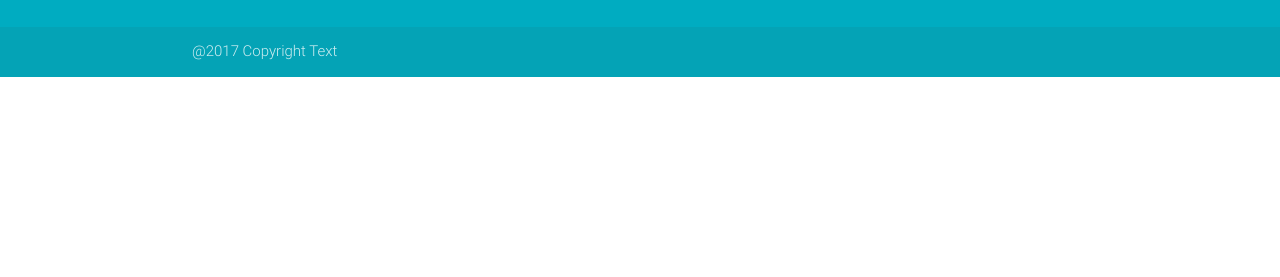
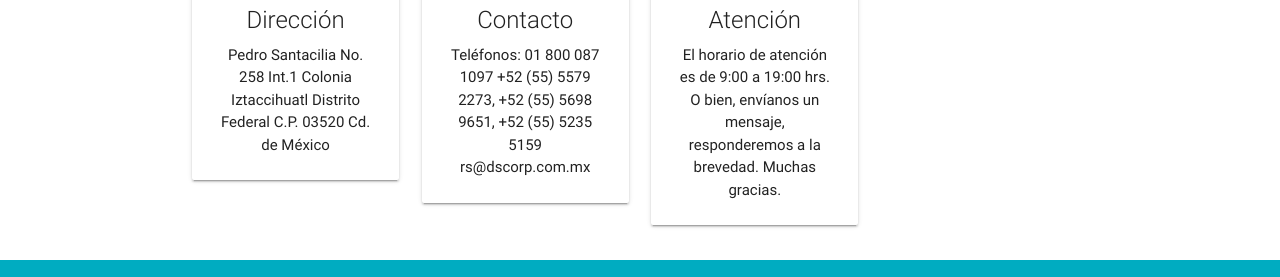
Before and after one commit to creativef25/LianDigital, a plain HTML site: page index.html in a window 1280 px wide. Shown: the part 2882-3159 px from the top of the page. Before the commit the page ends 2959 px from the top, so only its background shows below. Drawn offline with nearby package versions, Linux system fonts and the light colour scheme.

Commit message:
se ingresa la parte de contactos aun no esta completa

```diff
--- a/index.html
+++ b/index.html
@@ -206,7 +206,7 @@
   <h2 class="center cyan-text" id="clientes">CLIENTES</h2>
   <div class="row">
     <div class="col s12 m4">
-      <div class="card">
+      <div class="card z-depth-4">
         <div class="card-image waves-effect waves-block waves-teal">
           <a href="http://warriorslabs.com/" target="_blank"><img src="img/warriors1.jpg" class="activator" alt=""></a>
         </div>
@@ -218,7 +218,7 @@
       </div>
     </div>
     <div class="col s12 m4">
-      <div class="card">
+      <div class="card  z-depth-4">
         <div class="card-image waves-effect waves-block waves-teal">
           <a href="http://sisnet.mx/" target="_blank"><img src="img/sisnet1.png" class="activator" alt=""></a>
         </div>
@@ -230,7 +230,7 @@
       </div>
     </div>
     <div class="col s12 m4">
-      <div class="card">
+      <div class="card z-depth-2">
         <div class="card-image waves-effect waves-block waves-teal">
           <a href="https://www.inkubando.com/" target="_blank"><img src="img/inkubando.jpg" class="activator" alt=""></a>
         </div>
@@ -250,11 +250,49 @@
   <h2 class="center cyan-text">CONTACTO</h2>
   <div class="row">
     <div class="col s12 m3">
-
+      <div class="card">
+        <div class="card-content">
+          <img src="img/direccion.png" class="center responsive-img" alt="">
+          <span class="card-title center">Dirección</span>
+          <p class="center ">
+            Pedro Santacilia No. 258 Int.1
+            Colonia Iztaccihuatl
+            Distrito Federal
+            C.P. 03520 Cd. de México
+          </p>
+          </div>
+        </div>
+      </div>
+      <div class="col s12 m3">
+        <div class="card">
+          <div class="card-content">
+            <img src="img/direccion.png" class="center responsive-img" alt="">
+            <span class="card-title center">Contacto</span>
+            <p class="center">
+              Teléfonos: 01 800 087 1097
+              +52 (55) 5579 2273,
+              +52 (55) 5698 9651,
+              +52 (55) 5235 5159
+              rs@dscorp.com.mx
+            </p>
+          </div>
+        </div>
+      </div>
+      <div class="col s12 m3">
+        <div class="card">
+          <div class="card-content">
+            <img src="img/direccion.png" class="center responsive-img" alt="">
+            <span class="card-title center">Atención</span>
+            <p class="center">
+              El horario de atención es de 9:00 a 19:00 hrs.
+               O bien, envíanos un mensaje, responderemos
+               a la brevedad. Muchas gracias.
+            </p>
+          </div>
+        </div>
+      </div>
     </div>
-
   </div>
-
 </div>
 
 
```
Also changed, not shown: ilustrator/icons/LICENSE/LICENSE.CC_BY_NC_3.txt (added), ilustrator/icons/LICENSE/LICENSE.txt (added), ilustrator/icons/icon.svg (added), ilustrator/icons/mipmap-hdpi/ic_launcher.png (added), ilustrator/icons/mipmap-mdpi/ic_launcher.png (added), ilustrator/icons/mipmap-xhdpi/ic_launcher.png (added), ilustrator/icons/mipmap-xxhdpi/ic_launcher.png (added), ilustrator/icons/mipmap-xxxhdpi/ic_launcher.png (added), ilustrator/icons/playstore/icon.png (added), img/direccion.png (added), 1 other file.
